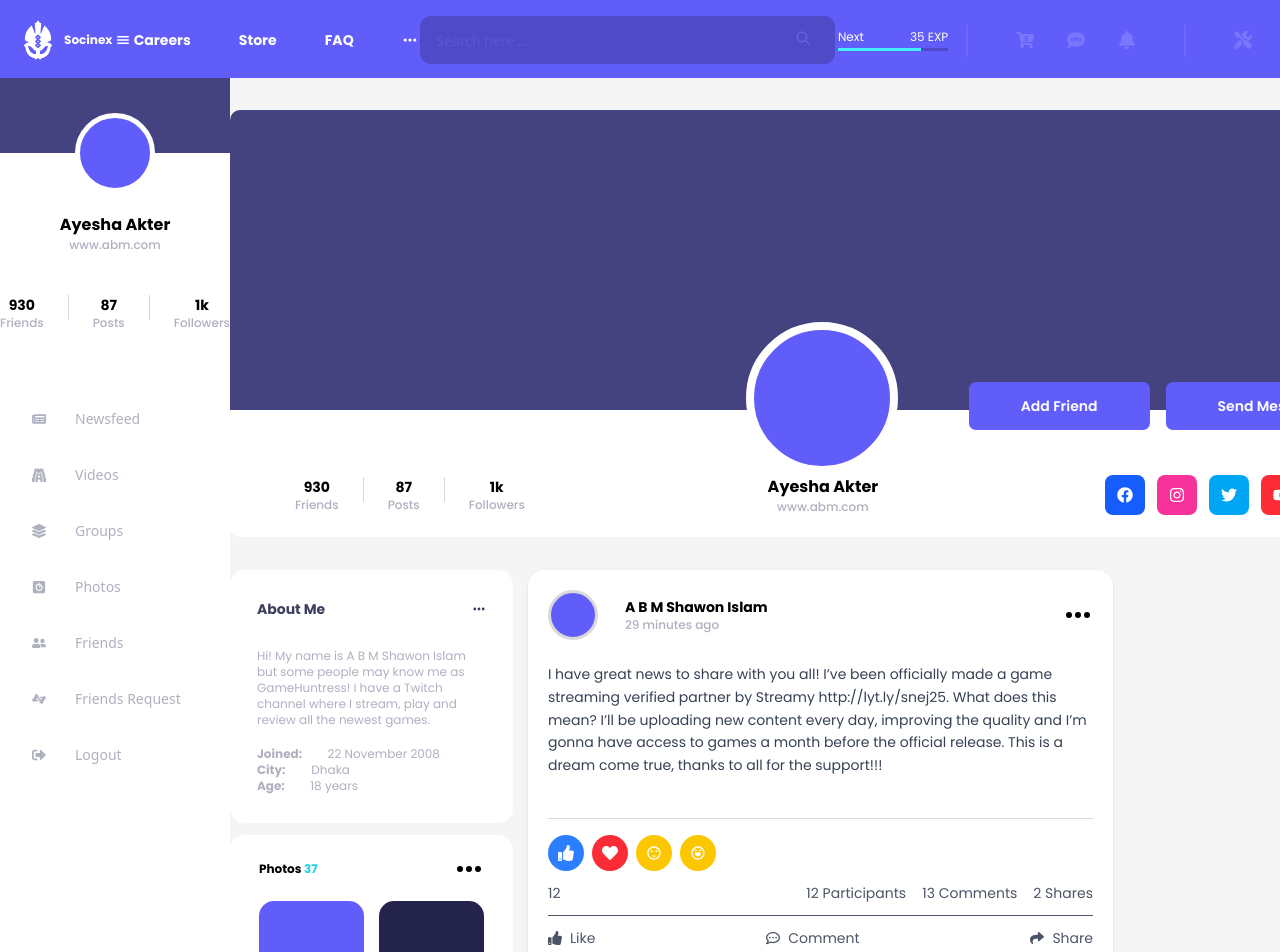
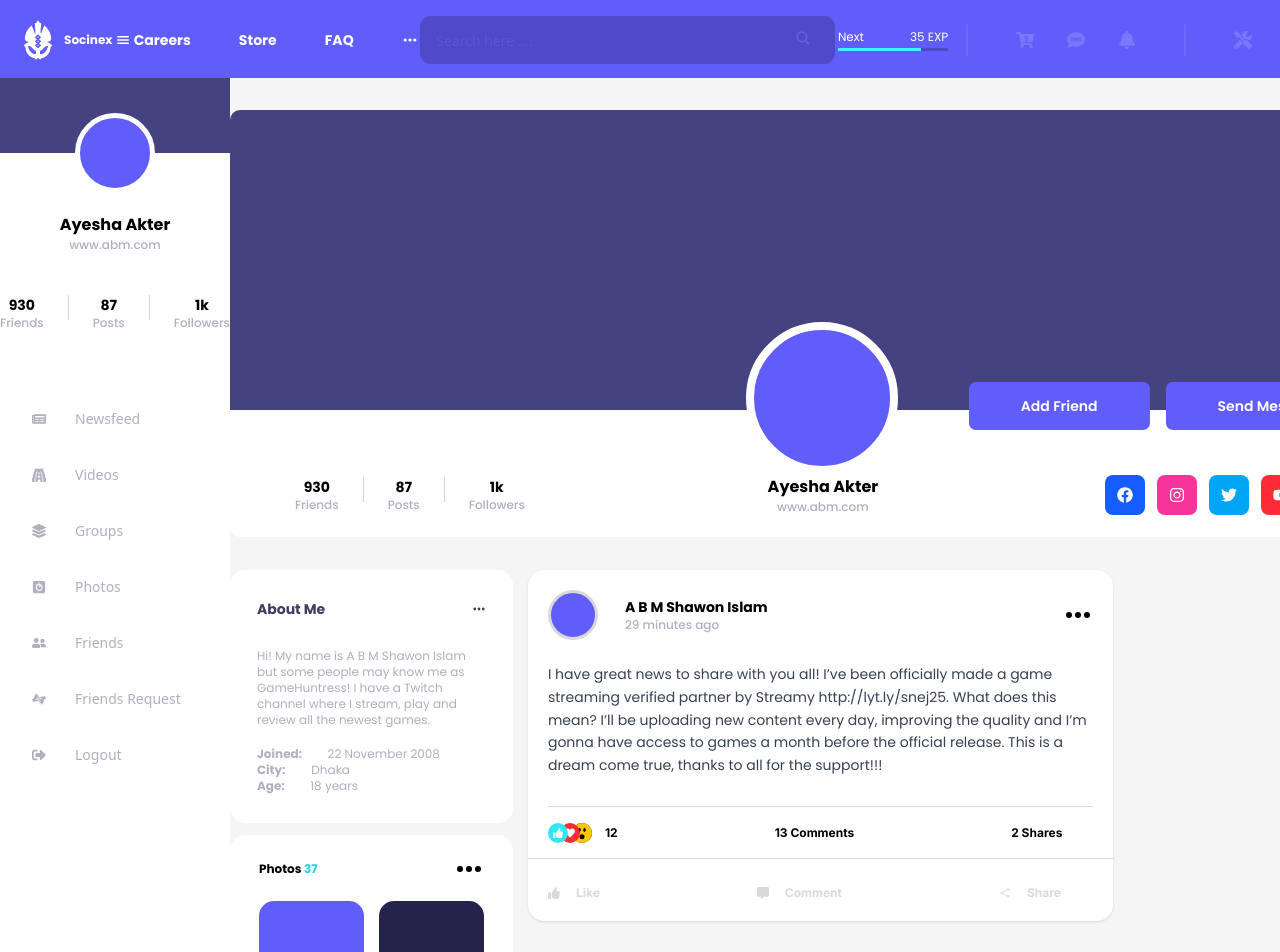
Before and after one commit to ayeshaakter02/Social-Media, a Next.js app in the folder client/: page / in a window 1280 px wide. Shown: the top 952 px of the page. Built offline with nearby package versions, Linux system fonts and the light colour scheme.

Commit message:
post card full design complete

```diff
--- a/client/src/app/(root)/page.jsx
+++ b/client/src/app/(root)/page.jsx
@@ -17,7 +17,7 @@ const page = () => {
           <Videos />
         </div>
         <div>
-      <PostCard/>
+          <PostCard />
         </div>
       </div>
     </div>
--- a/client/src/components/Home/PostCard.jsx
+++ b/client/src/components/Home/PostCard.jsx
@@ -4,13 +4,11 @@ import Image from "next/image";
 import {
   FaHeart,
   FaThumbsUp,
-  FaRegCommentDots,
-  FaShare,
+  FaCommentAlt
 } from "react-icons/fa";
-import { BsThreeDots } from "react-icons/bs";
-import { MdSentimentSatisfied } from "react-icons/md";
-import { RiEmotionLaughLine } from "react-icons/ri";
+import { BsFillEmojiSurpriseFill } from "react-icons/bs";
 import { HiDotsHorizontal } from "react-icons/hi";
+import { IoShareSocialOutline } from "react-icons/io5";
 
 
 export default function PostCard() {
@@ -32,7 +30,7 @@ export default function PostCard() {
           </div>
         </div>
 
-        <HiDotsHorizontal className='font-poppins font-normal text-[30px]'/>
+        <HiDotsHorizontal className='font-poppins font-normal text-[30px]' />
       </div>
 
       {/* Post Text */}
@@ -42,51 +40,48 @@ export default function PostCard() {
         This is a dream come true, thanks to all for the support!!!
       </p>
       {/* border */}
-            <div className="flex justify-between text-sm text-[#D9D9D9] mt-3 border-b pb-3"></div>
+      <div className="flex justify-between text-sm text-[#D9D9D9] border-b"></div>
 
-      {/* Reaction Icons */}
-      <div className="flex items-center gap-2 mt-4">
-        <div className="flex items-center justify-center w-9 h-9 rounded-full bg-blue-500 text-white">
-          <FaThumbsUp />
+      {/* post status */}
+      <div className="flex gap-39.25 items-center mt-4 ">
+        <div className="flex gap-3.25 items-center ml-3">
+        <div className="flex items-center">
+          <div className="flex items-center absolute justify-center w-5 h-5 rounded-full bg-red-500 text-white">
+            <FaHeart className="w-2.5" />
           </div>
 
-        <div className="flex items-center justify-center w-9 h-9 rounded-full bg-red-500 text-white">
-          <FaHeart />
+          <div className="-ml-3 z-10 flex items-center justify-center w-5 h-5 rounded-full bg-[#30e6f3]  text-white">
+
+            <FaThumbsUp className="w-2.5 " />
           </div>
 
-        <div className="flex items-center justify-center w-9 h-9 rounded-full bg-yellow-400 text-white">
-          <MdSentimentSatisfied />
+          <div className="ml-1 text-yellow-400 w-5 h-5 rounded-full bg-black">
+            <BsFillEmojiSurpriseFill className="w-5 h-5" />
           </div>
 
-        <div className="flex items-center justify-center w-9 h-9 rounded-full bg-yellow-400 text-white">
-          <RiEmotionLaughLine />
         </div>
+        <p className="font-inter font-bold text-xs">12</p>
+      </div>
+          <p className="font-inter font-bold text-xs">13 Comments</p>
+          <p className="font-inter font-bold text-xs">2 Shares</p>
       </div>
 
-      {/* Stats */}
-      <div className="flex justify-between text-sm text-gray-600 mt-3 border-b pb-3">
-        <p>12</p>
-
-        <div className="flex gap-4">
-          <p>12 Participants</p>
-          <p>13 Comments</p>
-          <p>2 Shares</p>
-        </div>
-      </div>
+      {/* border */}
+            <div className="flex justify-between text-sm text-[#D9D9D9] mt-3.75 border-b -ml-5 w-146.25"></div>
 
       {/* Actions */}
-      <div className="flex justify-between text-gray-600 mt-3 text-sm">
+      <div className="flex gap-39.25 text-gray-600 mt-6.5 text-sm">
 
-        <button className="flex items-center gap-2 hover:text-blue-500">
-          <FaThumbsUp /> Like
+        <button className="flex items-center gap-4 hover:text-blue-500 text-[#D9D9D9] font-inter font-bold text-xs">
+          <FaThumbsUp /> <span>Like</span>
         </button>
 
-        <button className="flex items-center gap-2 hover:text-blue-500">
-          <FaRegCommentDots /> Comment
+        <button className="flex items-center gap-4 hover:text-blue-500 text-[#D9D9D9] font-inter font-bold text-xs">
+          <FaCommentAlt /><span>Comment</span>
         </button>
 
-        <button className="flex items-center gap-2 hover:text-blue-500">
-          <FaShare /> Share
+        <button className="flex items-center gap-4 hover:text-blue-500 text-[#D9D9D9] font-inter font-bold text-xs">
+          <IoShareSocialOutline /> Share
         </button>
 
       </div>
```
Lines whose indentation alone changed are shown as unchanged.
